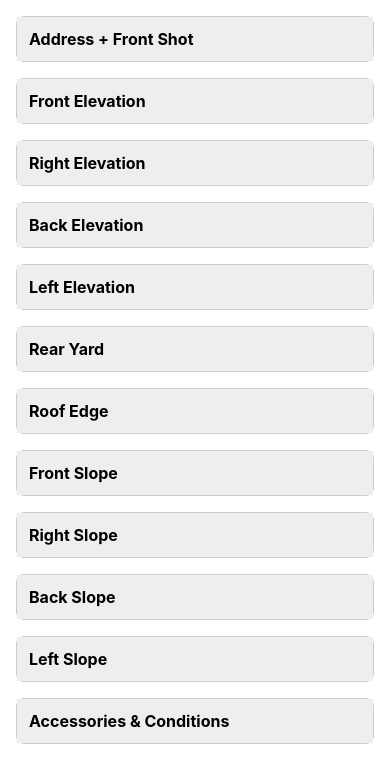
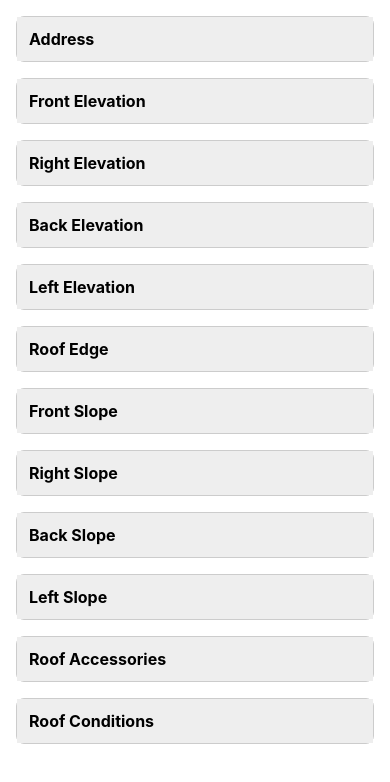
Before and after one commit to ClearSkyDev/clearsky_photo_reports, a React Native app in the folder react_native/: screen / in a window 390 px wide. Shown: the top 782 px of the page. Built offline with nearby package versions, Linux system fonts and the light colour scheme.

Commit message:
Update inspection sections

```diff
--- a/react_native/App.js
+++ b/react_native/App.js
@@ -26,9 +26,9 @@ const mockAISuggestions = {
   'Right Slope': ['Right Slope – Soft Spot – Possible Deck Rot', 'Right Slope – Nail Pops – Shingle Lift'],
   'Back Slope': ['Back Slope – Pipe Jack – Cracked Boot', 'Back Slope – Ridge Cap – Exposed Nail'],
   'Left Slope': ['Left Slope – Flashing – Loose', 'Left Slope – Vent Cap – Rust'],
-  'Accessories & Conditions': ['Skylight – Flashing Improper', 'Satellite Dish – Improper Mount'],
-  'Rear Yard': ['Rear Yard – Fence Damage', 'Rear Yard – Tree Limbs Over Roof'],
-  'Address + Front Shot': ['Address Confirmed – 123 Main St', 'Front View – House Orientation Verified'],
+  'Roof Accessories': ['Skylight – Flashing Improper', 'Satellite Dish – Improper Mount'],
+  'Roof Conditions': ['Granule Loss – Aging', 'Shingle Curling – Wind Damage'],
+  Address: ['Address Confirmed – 123 Main St', 'Front View – House Orientation Verified'],
 };
 
 // Return a random AI suggestion for a given section or a fallback text
@@ -40,18 +40,18 @@ const generateAISuggestion = (sectionPrefix) => {
 };
 
 const inspectionSections = [
-  'Address + Front Shot',
+  'Address',
   'Front Elevation',
   'Right Elevation',
   'Back Elevation',
   'Left Elevation',
-  'Rear Yard',
   'Roof Edge',
   'Front Slope',
   'Right Slope',
   'Back Slope',
   'Left Slope',
-  'Accessories & Conditions'
+  'Roof Accessories',
+  'Roof Conditions',
 ];
 
 
```
